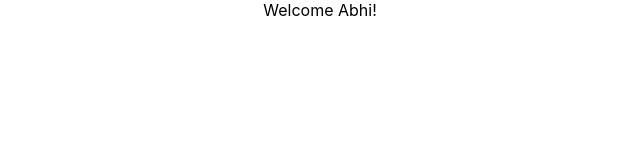
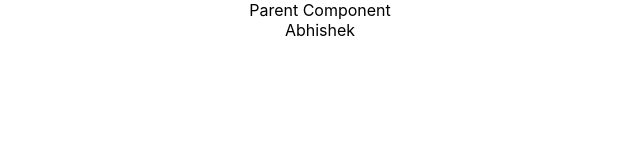
Before and after one commit to abhim5/React, a React (Create React App) app in the folder hello-world/: page / in a window 1280 px wide. Shown: the top 160 px of the page, without its empty margins (320-960 px from the left). Built offline with nearby package versions, Linux system fonts and the light colour scheme.

Commit message:
Daily Learnings

```diff
--- a/hello-world/src/App.js
+++ b/hello-world/src/App.js
@@ -1,5 +1,8 @@
 // import logo from './logo.svg';
 import './App.css';
+import PureComp from './components/PureComp';
+// import Table from './components/Table';
+import ParentComp from './ParentComp';
 // import Greet from './components/Greet';
 // import Welcome from './components/Welcome';
 // import Hello from './components/Hello';
@@ -9,12 +12,14 @@ import './App.css';
 // import Counter from './components/Counter';
 // import Binding from './components/Binding';
 // import ParentComponent from './components/ParentComponent';
-import UserGreeting from './components/UserGreeting';
+// import UserGreeting from './components/UserGreeting';
+
 function App() {
   return (
     <div className="App">
-
-      <UserGreeting />
+      <ParentComp />
+      {/* <Table /> */}
+      {/* <UserGreeting /> */}
       {/* <ParentComponent /> */}
       {/* <Binding /> */}
       {/* <FunctionClick />
--- /dev/null
+++ b/hello-world/src/ParentComp.js
@@ -0,0 +1,36 @@
+import React, { Component, PureComponent } from 'react'
+import MemoComp from './components/MemoComp'
+import PureComp from './components/PureComp'
+import RegularComp from './RegularComp'
+
+class ParentComp extends PureComponent {
+    constructor(props) {
+      super(props)
+
+      this.state = {
+         name: 'Abhishek'
+      }
+    }
+
+    componentDidMount() {
+        setInterval(() => {
+            this.setState({
+                name: 'Abhishek'
+            })
+        }, 2000)
+    }
+
+  render() {
+      console.log('******************** Parent Comp ********************')
+    return (
+      <div>
+        Parent Component
+        <MemoComp name={this.state.name} />
+        {/* <RegularComp name={this.state.name} />
+        <PureComp name={this.state.name} /> */}
+      </div>
+    )
+  }
+}
+
+export default ParentComp
--- /dev/null
+++ b/hello-world/src/RegularComp.js
@@ -0,0 +1,14 @@
+import React, { Component } from 'react'
+
+class RegularComp extends Component {
+  render() {
+    console.log('Regular Comp')
+    return (
+      <div>
+          Regular Component {this.props.name}
+      </div>
+    )
+  }
+}
+
+export default RegularComp
--- /dev/null
+++ b/hello-world/src/components/MemoComp.js
@@ -0,0 +1,12 @@
+import React from 'react'
+
+function MemoComp({name}) {
+    console.log('Rendering Memo Component')
+  return (
+    <div>
+      {name}
+    </div>
+  )
+}
+
+export default React.memo(MemoComp)
--- /dev/null
+++ b/hello-world/src/components/PureComp.js
@@ -0,0 +1,14 @@
+import React, { PureComponent } from 'react'
+
+class PureComp extends PureComponent {
+  render() {
+    console.log('Pure Comp')
+    return (
+      <div>
+        PureComponent {this.props.name}
+      </div>
+    )
+  }
+}
+
+export default PureComp
--- /dev/null
+++ b/hello-world/src/components/Table.js
@@ -0,0 +1,18 @@
+import React from 'react'
+import Columns from './Columns'
+
+function Table() {
+  return (
+    <div>
+      <table>
+          <tbody>
+              <tr>
+                  <Columns />
+              </tr>
+          </tbody>
+      </table>
+    </div>
+  )
+}
+
+export default Table
```
Also changed, not shown: hello-world/src/components/Columns.js (added, +12 -0 lines), hello-world/src/components/FragmentDemo.js (added, +14 -0 lines), hello-world/package.json (line endings or trailing spaces), 1 other file (tests, documents, lock files or other folders).
